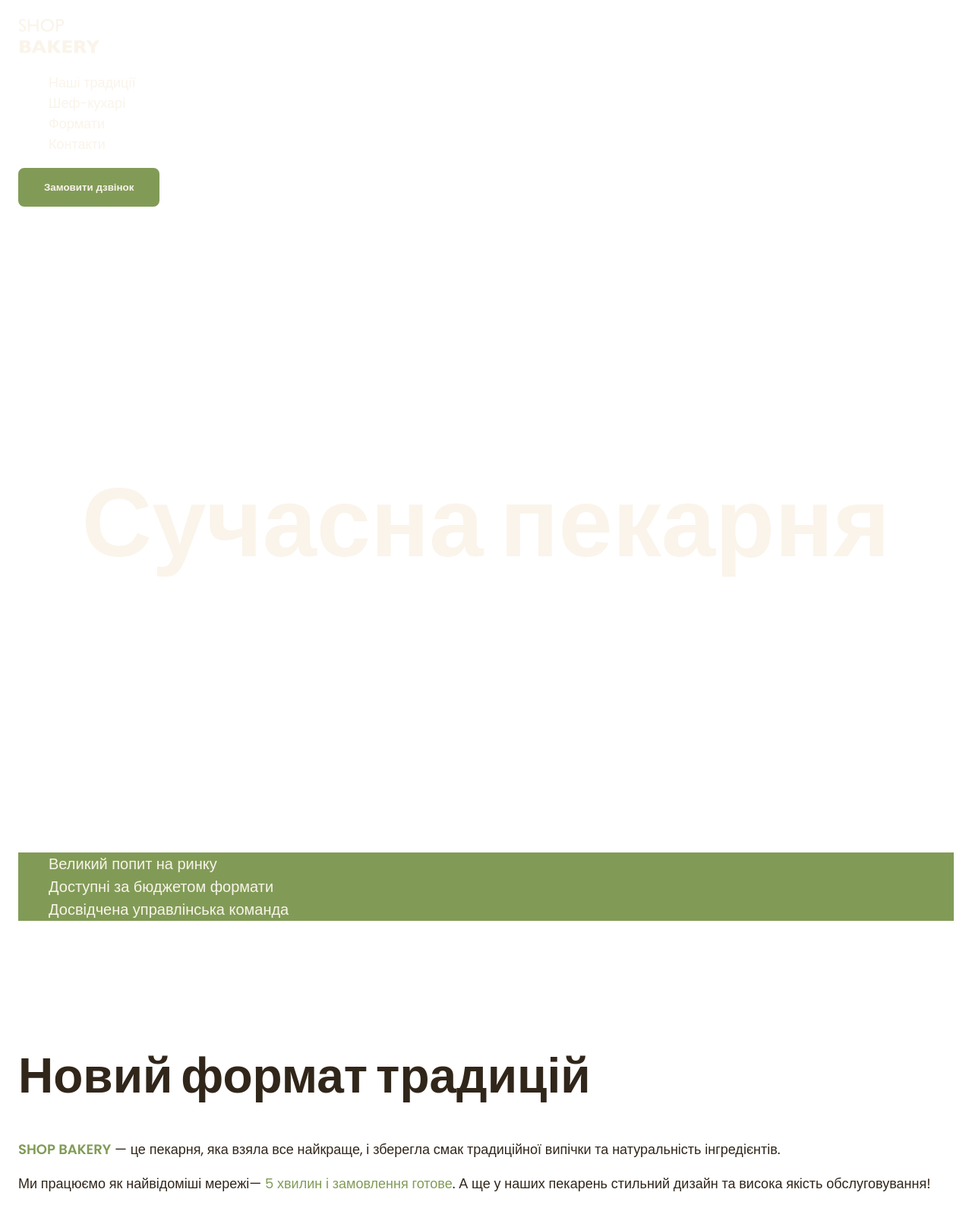
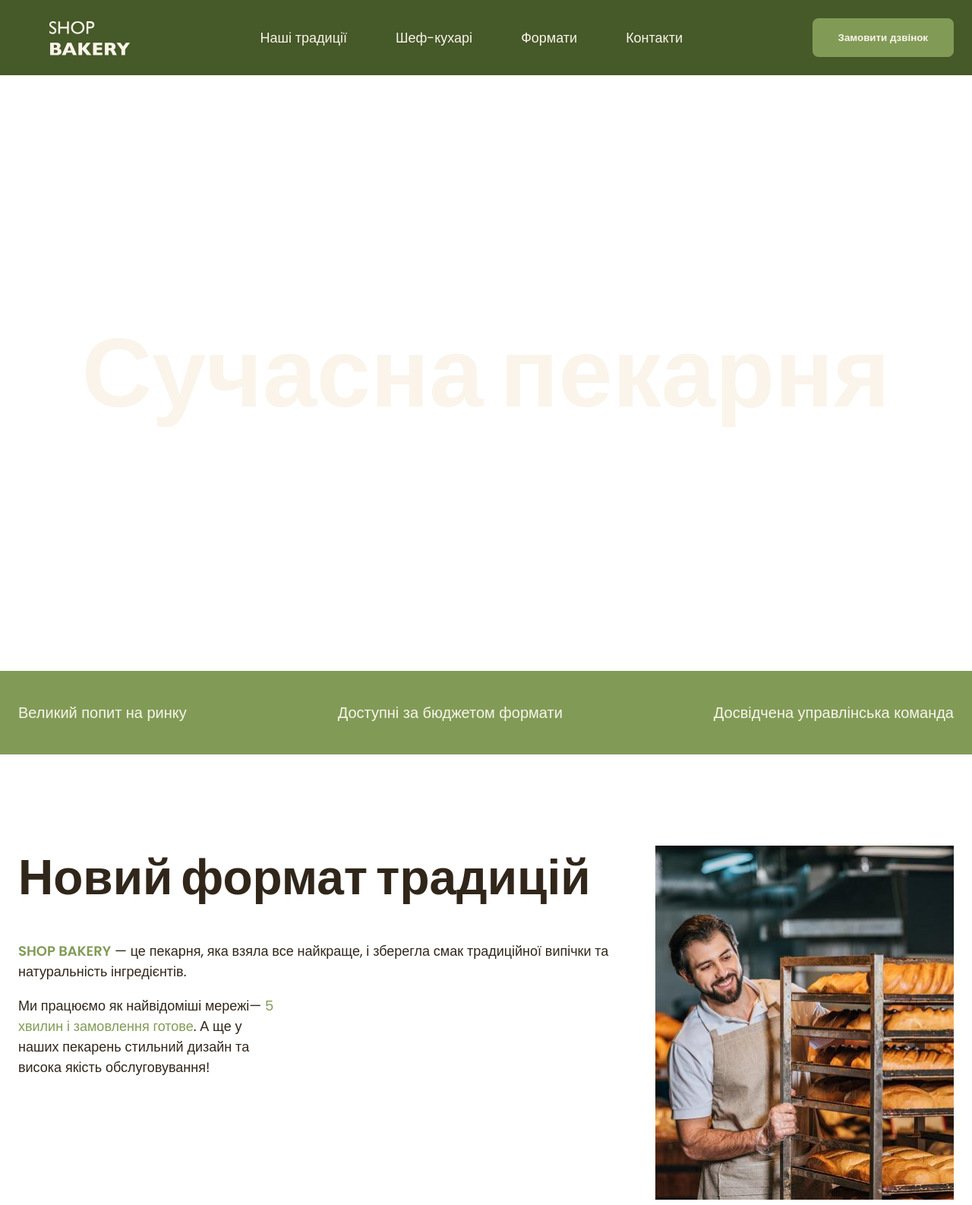
Before and after one commit to MedMax-76/VS_Code, a plain HTML site: page index.html in a window 1280 px wide. Shown: the top 1586 px of the page at 76% size. Drawn offline with Linux system fonts and the light colour scheme.

Commit message:
Add flex

```diff
--- a/css/styles.css
+++ b/css/styles.css
@@ -32,7 +32,9 @@
     --color-brand-light: #819B57;
     --color-brand-dark: #465929;
 }
+
 /* Base styl*/
+
 * {
     box-sizing: border-box;
 }
@@ -55,6 +57,8 @@ address {
 }
 
 ul {
+    margin: 0;
+    padding: 0;
     list-style-type: none;
 }
 
@@ -100,10 +104,36 @@ ul {
     color: Var(--color-primary-light);
     text-decoration: none;
 }
+
 .link:hover {
     color: Var(--color-brand-light);
-    font-weight: 600;
 }
+
+/*Header*/
+.header {
+    background-color: #465929;
+}
+
+.header-conteyner {
+    display: flex;
+    align-items: center;
+    gap: 40px;
+}
+
+.header-nav {
+    display: flex;
+    align-items: center;
+    flex-grow: 1;
+    gap: 40px;
+}
+
+.header-menu {
+    display: flex;
+    gap: 64px;
+    flex-grow: 1;
+    justify-content: center;
+}
+
 /*Hero- section*/
 
 .hero-section {
@@ -122,13 +152,22 @@ ul {
 .hero-tiyle .accent {
     color: Var(--color-brand-light);
 }
+/*Advantages_section*/
 
-.advantageb-list {
-    color: Var(--color-primary-light);
+.advantages-section {
+    padding: 16px 0;
     background-color: Var(--color-brand-light);
 }
 
+.advantageb-list {
+    display: flex;
+    justify-content: space-between;
+    gap: 40px;
+
+}
+
 .advantageb-item {
+    color: Var(--color-primary-light);
     font-size: 20px;
     font-weight: 300;
 }
@@ -143,10 +182,20 @@ ul {
     color: var(--color-brand-dark);
 }
 
-/*traditions-section*/
+/*Traditions-section*/
 
 .traditions-section {
     padding-top: 96px;
+}
+
+.traditions-conteyner {
+    display: flex;
+    justify-content: space-between;
+    gap: 40px;
+}
+
+.traditios-content {
+    max-width: 710px;
 }
 
 .traditions-title {
@@ -155,12 +204,15 @@ ul {
 
 .traditions-text span {
     color: var(--color-brand-light);
+}
 
-
-}
 .traditions-text .uppercase {
     text-transform: uppercase;
     font-weight: 600;
+}
+
+.traditions-text.limited {
+    max-width: 340px;
 }
 
 .chev-title {
@@ -171,6 +223,23 @@ ul {
 
 .chevs-title {
     margin-bottom: 80;
+}
+
+/*Format secnion*/
+
+.fopmats-list {
+    display: flex;
+    gap: 20px;
+}
+
+.format-item {
+    flex-basis: calc((100% - 40px) / 3);
+}
+
+.format-card {
+    border: 1px solid lightgray; /*Remove*/
+    border-radius: 16px;
+    padding: 24px;
 }
 
 .formats-title {
@@ -186,7 +255,9 @@ ul {
     font-size: 14px;
     font-weight: 300;
 }
+
 /*Contact*/
+
 .contact-title {
     margin-bottom: 16px;
 }
@@ -197,6 +268,7 @@ ul {
     font-weight: 300;
     text-decoration: none;
 }
+
 .address-link:hover {
     color: var(--color-brand-light);
 }
--- a/index.html
+++ b/index.html
@@ -10,12 +10,13 @@
     <link rel="stylesheet" href="./css/styles.css" />
   </head>
   <body>
-    <header>
+    <header class="header">
       <div class="conteyner">
-        <nav>
+        <div class="header-conteyner">
+          <nav class="header-nav">
             <a href="./index.html"></a>
             <img src="./Images/logo.svg" alt="логотип сучасної пекарні" />
-          <ul>
+            <ul class="header-menu">
               <li>
                 <a class="link" href="#traditions-section">Наші традиції</a>
               </li>
@@ -26,6 +27,7 @@
           </nav>
           <button class="button" type="button">Замовити дзвінок</button>
         </div>
+      </div>
     </header>
     <main>
       <section class="hero-section">
@@ -35,7 +37,7 @@
           </h1>
         </div>
       </section>
-      <section>
+      <section class="advantages-section">
         <div class="conteyner">
           <h2 class="visyalli-hidden">Наші переваги</h2>
           <ul class="advantageb-list">
@@ -47,21 +49,27 @@
       </section>
       <section class="traditions-section section" id="traditions-section">
         <div class="conteyner">
-          <h2 class="traditions-title section-title">Новий формат традицій</h2>
+          <div class="traditions-conteyner">
+            <div class="traditions-content">
+              <h2 class="traditions-title section-title">
+                Новий формат традицій
+              </h2>
               <p class="traditions-text">
-            <span class="uppercase">shop bakery</span> — це пекарня, яка взяла
-            все найкраще, і зберегла смак традиційної випічки та натуральність
-            інгредієнтів.
+                <span class="uppercase">shop bakery</span> — це пекарня, яка
+                взяла все найкраще, і зберегла смак традиційної випічки та
+                натуральність інгредієнтів.
               </p>
-          <p class="traditions-text">
+              <p class="traditions-text limited">
                 Ми працюємо як найвідоміші мережі—
                 <span>5 хвилин і замовлення готове</span>. А ще у наших пекарень
                 стильний дизайн та висока якість обслуговування!
               </p>
+            </div>
             <img
               src="./Images/pekar man.jpg"
               alt="Чоловік пекар дивится з посмішкою на батони"
             />
+          </div>
         </div>
       </section>
       <section class="chevs-title section" id="chevs-section">
@@ -95,9 +103,9 @@
       <section class="section" id="formate-section">
         <div class="conteyner">
           <h2 class="formats-title section-title">Формати</h2>
-          <ul>
-            <li>
-              <article>
+          <ul class="fopmats-list">
+            <li class="format-item">
+              <article class="format-card">
                 <h3 class="format-title" lang="en">Walrus</h3>
                 <div class="format-text">
                   <p>Площа: до 25 м2</p>
@@ -110,8 +118,8 @@
                 </div>
               </article>
             </li>
-            <li>
-              <article>
+            <li class="format-item">
+              <article class="format-card">
                 <h3 class="format-title" lang="en">Horseshoe</h3>
                 <div class="format-text">
                   <p>Площа: до 25 м2</p>
@@ -121,8 +129,8 @@
                 </div>
               </article>
             </li>
-            <li>
-              <article>
+            <li class="format-item">
+              <article class="format-card">
                 <h3 class="format-title" lang="en">Handlebar</h3>
                 <div class="format-text">
                   <p>Площа: до 15 м2</p>
```
Lines whose indentation alone changed are shown as unchanged.
